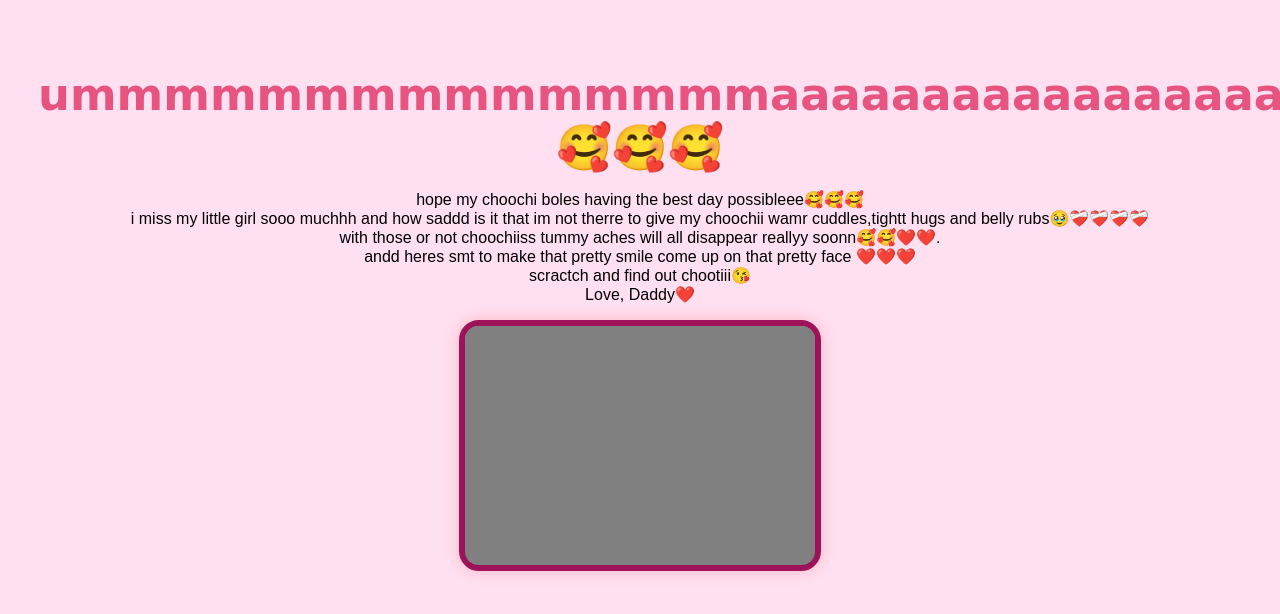
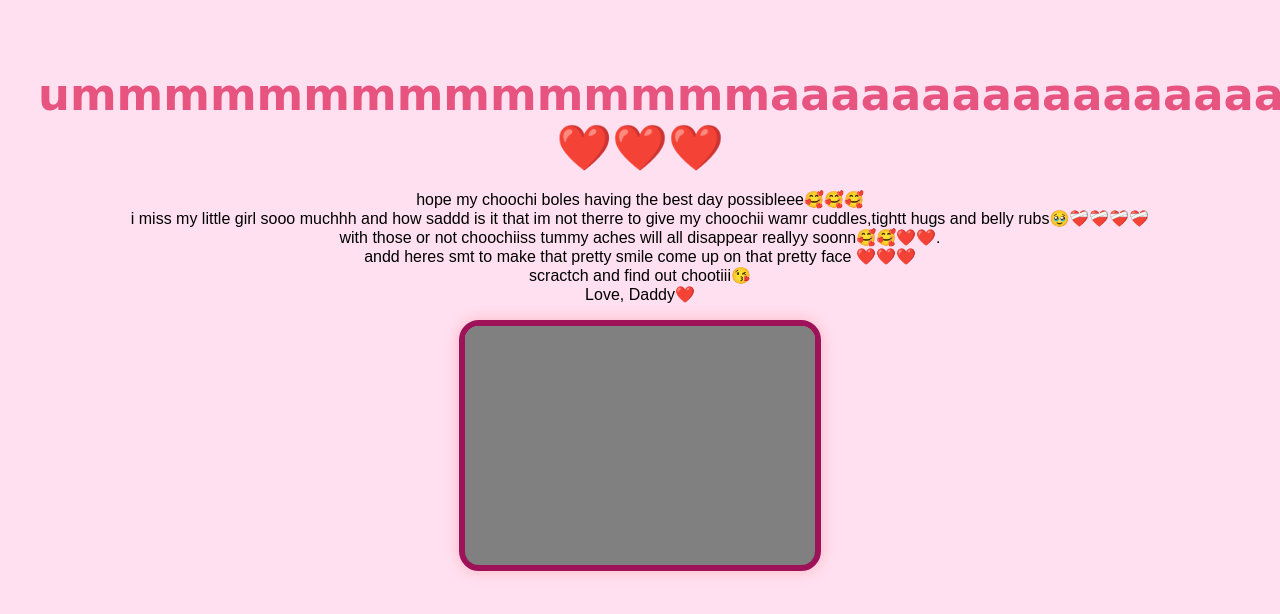
Before and after one commit to sup4chiran2/lelescratch, a plain HTML site: page index.html in a window 1280 px wide. Shown: the top 614 px of the page. Drawn offline with Linux system fonts and the light colour scheme.

Commit message:
Update index.html

```diff
--- a/index.html
+++ b/index.html
@@ -76,7 +76,7 @@ h1 {
 </head>
 <body>
 
-  <h1>ummmmmmmmmmmmmmmaaaaaaaaaaaaaaaaaa🥰🥰🥰</h1>
+  <h1>ummmmmmmmmmmmmmmaaaaaaaaaaaaaaaaaa❤️❤️❤️</h1>
   <p>hope my choochi boles having the best day possibleee🥰🥰🥰<br>i miss my little girl sooo muchhh and how saddd is it that im not therre to give my choochii wamr cuddles,tightt hugs and belly rubs🥹❤️‍🩹❤️‍🩹❤️‍🩹❤️‍🩹<br>with those or not choochiiss tummy aches will all disappear reallyy soonn🥰🥰❤️❤️.<br>andd heres smt to make that pretty smile come up on that pretty face ❤️❤️❤️<br>scractch and find out chootiii😘<br>Love, Daddy❤️</p>
 
   <div class="container">
```
